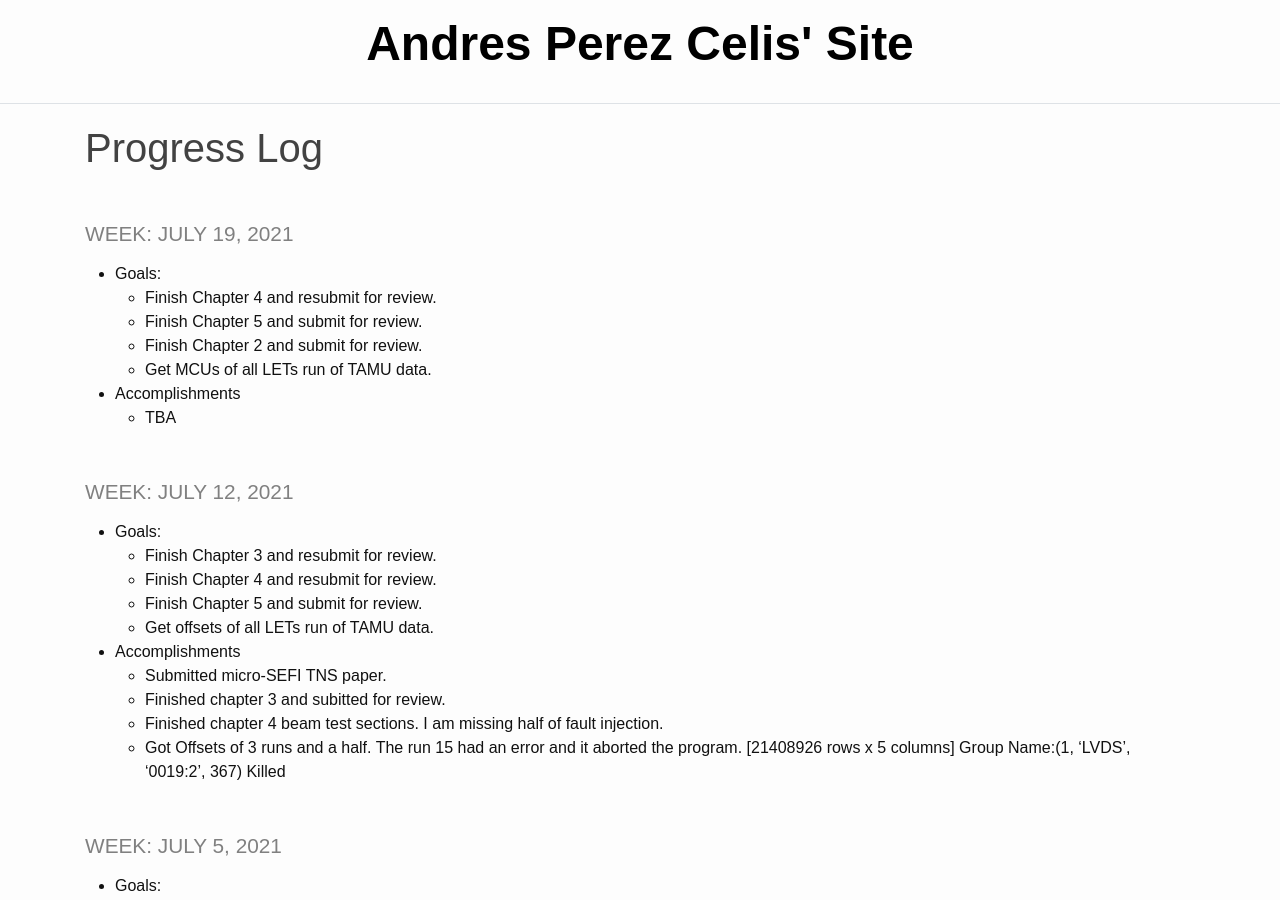
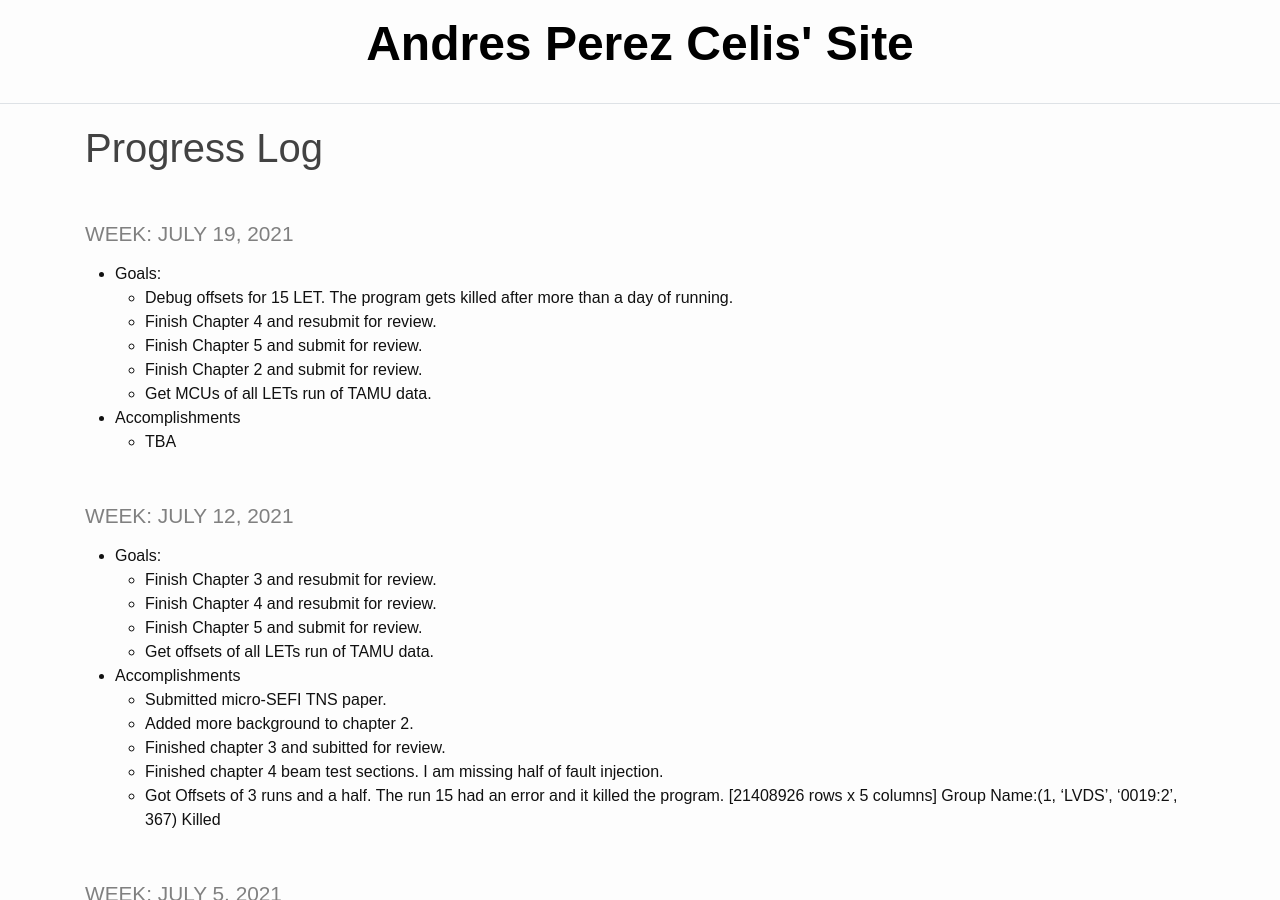
Before and after one commit to pcelis/mysite, a Jekyll site: the page built from _pages/log.md, in a window 1280 px wide and 900 px high. Built offline with Jekyll 4.4.1, drawn with Linux system fonts in a browser that asks for light colours.

Commit message:
Update log.md

```diff
--- a/_pages/log.md
+++ b/_pages/log.md
@@ -4,6 +4,7 @@ title: Progress Log
 ---
 ### Week: July 19, 2021
  * Goals:
+   * Debug offsets for 15 LET. The program gets killed after more than a day of running.
    * Finish Chapter 4 and resubmit for review.
    * Finish Chapter 5 and submit for review.
    * Finish Chapter 2 and submit for review.
@@ -20,9 +21,10 @@ title: Progress Log
    * Get offsets of all LETs run of TAMU data.
  * Accomplishments
    * Submitted micro-SEFI TNS paper.
+   * Added more background to chapter 2.
    * Finished chapter 3 and subitted for review.
    * Finished chapter 4 beam test sections. I am missing half of fault injection.
-   * Got Offsets of 3 runs and a half. The run 15 had an error and it aborted the program.
+   * Got Offsets of 3 runs and a half. The run 15 had an error and it killed the program.
 [21408926 rows x 5 columns]
 Group Name:(1, 'LVDS', '0019:2', 367)
 Killed
```
